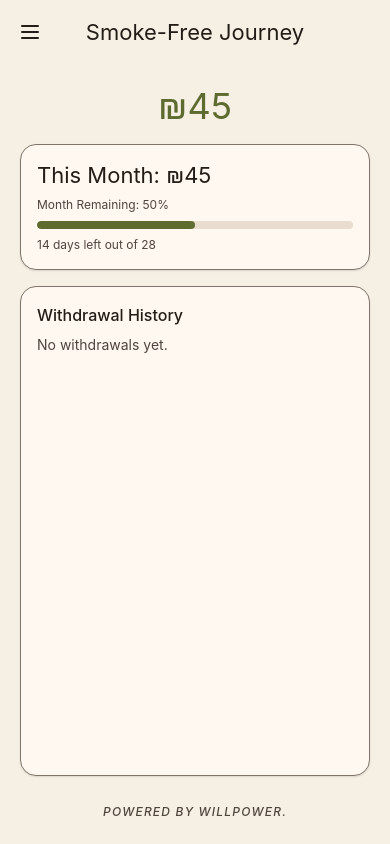
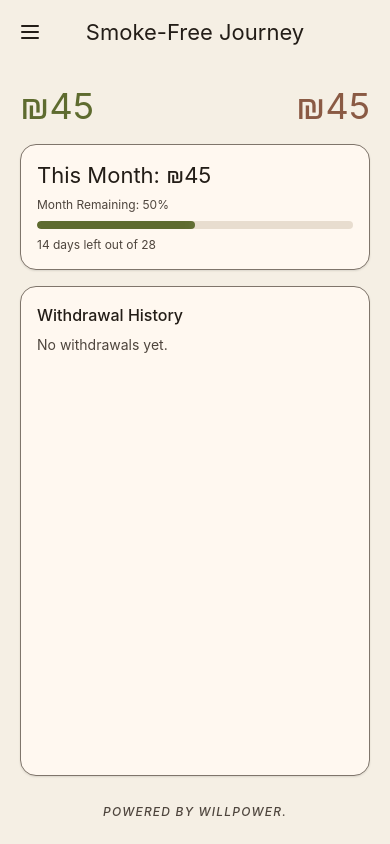
Before and after one commit to Vaidas737/VKSmokeQuit, a React Native app: screen / in a window 390 px wide. Built offline with nearby package versions, Linux system fonts and the light colour scheme.

Commit message:
total amount improvements

```diff
--- a/src/components/AppDialog.tsx
+++ b/src/components/AppDialog.tsx
@@ -7,6 +7,7 @@ import {
   View,
 } from 'react-native';
 
+import {AppOverlayPortal} from '@/components/overlay/AppOverlayPortal';
 import {AppButton} from '@/components/AppButton';
 import {AppCard} from '@/components/AppCard';
 import {AppText} from '@/components/AppText';
@@ -27,8 +28,8 @@ type AppDialogProps = {
   visible: boolean;
 };
 
-const OPEN_DURATION_MS = 240;
-const CLOSE_DURATION_MS = 190;
+const OPEN_DURATION_MS = 300;
+const CLOSE_DURATION_MS = 240;
 
 export function AppDialog({
   cancelLabel = 'Cancel',
@@ -89,6 +90,7 @@ export function AppDialog({
     : 0;
 
   return (
+    <AppOverlayPortal>
       <View
         pointerEvents="box-none"
         style={styles.root}>
@@ -137,6 +139,7 @@ export function AppDialog({
           </Animated.View>
         </Animated.View>
       </View>
+    </AppOverlayPortal>
   );
 }
 
--- a/src/components/AppSnackbar.tsx
+++ b/src/components/AppSnackbar.tsx
@@ -9,6 +9,7 @@ import {
 import {useSafeAreaInsets} from 'react-native-safe-area-context';
 import MaterialIcons from 'react-native-vector-icons/MaterialIcons';
 
+import {AppOverlayPortal} from '@/components/overlay/AppOverlayPortal';
 import {AppText} from '@/components/AppText';
 import {withOpacity} from '@/design/theme';
 import {useTheme} from '@/design/theme/ThemeProvider';
@@ -188,6 +189,7 @@ export function AppSnackbar({
   };
 
   return (
+    <AppOverlayPortal layer="snackbar">
       <Animated.View
         pointerEvents="box-none"
         style={[
@@ -271,6 +273,7 @@ export function AppSnackbar({
           ) : null}
         </View>
       </Animated.View>
+    </AppOverlayPortal>
   );
 }
 
--- /dev/null
+++ b/src/components/overlay/AppOverlayPortal.tsx
@@ -0,0 +1,50 @@
+import {useEffect, useRef, type ReactNode} from 'react';
+
+import {
+  type AppOverlayLayer,
+  useAppOverlayManager,
+} from '@/components/overlay/AppOverlayProvider';
+
+type AppOverlayPortalProps = {
+  children: ReactNode;
+  layer?: AppOverlayLayer;
+};
+
+export function AppOverlayPortal({
+  children,
+  layer = 'base',
+}: AppOverlayPortalProps) {
+  const manager = useAppOverlayManager();
+  const portalKeyRef = useRef<number | null>(null);
+  const latestChildrenRef = useRef(children);
+  const latestLayerRef = useRef(layer);
+
+  latestChildrenRef.current = children;
+  latestLayerRef.current = layer;
+
+  useEffect(() => {
+    portalKeyRef.current = manager.mount(
+      latestLayerRef.current,
+      latestChildrenRef.current,
+    );
+
+    return () => {
+      if (portalKeyRef.current === null) {
+        return;
+      }
+
+      manager.unmount(portalKeyRef.current);
+      portalKeyRef.current = null;
+    };
+  }, [manager]);
+
+  useEffect(() => {
+    if (portalKeyRef.current === null) {
+      return;
+    }
+
+    manager.update(portalKeyRef.current, layer, children);
+  }, [children, layer, manager]);
+
+  return null;
+}
--- /dev/null
+++ b/src/components/overlay/AppOverlayProvider.tsx
@@ -0,0 +1,128 @@
+import {
+  createContext,
+  type PropsWithChildren,
+  type ReactNode,
+  useCallback,
+  useContext,
+  useMemo,
+  useRef,
+  useState,
+} from 'react';
+import {StyleSheet, View} from 'react-native';
+
+export type AppOverlayLayer = 'base' | 'snackbar';
+
+type OverlayEntry = {
+  children: ReactNode;
+  key: number;
+  layer: AppOverlayLayer;
+};
+
+type AppOverlayManager = {
+  mount: (layer: AppOverlayLayer, children: ReactNode) => number;
+  unmount: (key: number) => void;
+  update: (key: number, layer: AppOverlayLayer, children: ReactNode) => void;
+};
+
+const AppOverlayContext = createContext<AppOverlayManager | null>(null);
+
+function renderOverlayEntry(entry: OverlayEntry) {
+  return (
+    <View
+      collapsable={false}
+      key={entry.key}
+      pointerEvents="box-none"
+      style={StyleSheet.absoluteFill}>
+      {entry.children}
+    </View>
+  );
+}
+
+export function AppOverlayProvider({children}: PropsWithChildren) {
+  const nextKeyRef = useRef(0);
+  const [entries, setEntries] = useState<OverlayEntry[]>([]);
+
+  const mount = useCallback((layer: AppOverlayLayer, overlayChildren: ReactNode) => {
+    const key = nextKeyRef.current++;
+    setEntries(previous => [
+      ...previous,
+      {
+        children: overlayChildren,
+        key,
+        layer,
+      },
+    ]);
+
+    return key;
+  }, []);
+
+  const update = useCallback((key: number, layer: AppOverlayLayer, overlayChildren: ReactNode) => {
+    setEntries(previous =>
+      previous.map(entry =>
+        entry.key === key
+          ? {
+              ...entry,
+              children: overlayChildren,
+              layer,
+            }
+          : entry,
+      ),
+    );
+  }, []);
+
+  const unmount = useCallback((key: number) => {
+    setEntries(previous => previous.filter(entry => entry.key !== key));
+  }, []);
+
+  const manager = useMemo<AppOverlayManager>(
+    () => ({
+      mount,
+      unmount,
+      update,
+    }),
+    [mount, unmount, update],
+  );
+
+  const baseLayerEntries = entries.filter(entry => entry.layer === 'base');
+  const snackbarLayerEntries = entries.filter(entry => entry.layer === 'snackbar');
+
+  return (
+    <AppOverlayContext.Provider value={manager}>
+      <View collapsable={false} pointerEvents="box-none" style={styles.root}>
+        <View collapsable={false} pointerEvents="box-none" style={styles.content}>
+          {children}
+        </View>
+
+        <View pointerEvents="box-none" style={styles.layer}>
+          {baseLayerEntries.map(renderOverlayEntry)}
+        </View>
+
+        <View pointerEvents="box-none" style={styles.layer}>
+          {snackbarLayerEntries.map(renderOverlayEntry)}
+        </View>
+      </View>
+    </AppOverlayContext.Provider>
+  );
+}
+
+export function useAppOverlayManager(): AppOverlayManager {
+  const context = useContext(AppOverlayContext);
+
+  if (!context) {
+    throw new Error('useAppOverlayManager must be used within AppOverlayProvider');
+  }
+
+  return context;
+}
+
+const styles = StyleSheet.create({
+  content: {
+    flex: 1,
+  },
+  layer: {
+    ...StyleSheet.absoluteFillObject,
+  },
+  root: {
+    flex: 1,
+  },
+});
--- a/src/design/theme/ThemeProvider.tsx
+++ b/src/design/theme/ThemeProvider.tsx
@@ -7,6 +7,7 @@ import {
   useState,
 } from 'react';
 import {Appearance} from 'react-native';
+import {AppOverlayProvider} from '@/components/overlay/AppOverlayProvider';
 
 import {useThemePreference} from '@/hooks/useThemePreference';
 import {
@@ -69,7 +70,11 @@ export function ThemeProvider({children}: PropsWithChildren) {
     [isReady, resolvedMode, setThemeMode, theme, themeMode, toggleTheme],
   );
 
-  return <ThemeContext.Provider value={value}>{children}</ThemeContext.Provider>;
+  return (
+    <ThemeContext.Provider value={value}>
+      <AppOverlayProvider>{children}</AppOverlayProvider>
+    </ThemeContext.Provider>
+  );
 }
 
 export function useTheme(): ThemeContextValue {
--- a/src/screens/HomeScreen.tsx
+++ b/src/screens/HomeScreen.tsx
@@ -374,7 +374,8 @@ export function HomeScreen({
           },
         ]}>
         <View style={styles.summary}>
-          <View style={styles.summaryRow}>
+          <View style={[styles.summaryRow, {columnGap: theme.spacing[12]}]}>
+            <View style={styles.summaryAmountColumn}>
               <Pressable
                 accessibilityLabel="Withdraw from total amount"
                 accessibilityRole="button"
@@ -387,10 +388,26 @@ export function HomeScreen({
                   styles.summaryValuePressable,
                   pressed && canOpenWithdrawDialog ? styles.summaryValuePressablePressed : null,
                 ]}>
-              <AppText color="secondary" style={styles.summaryValue} variant="displaySmall">
+                <AppText
+                  color="secondary"
+                  style={[styles.summaryValue, styles.summaryValueLeft]}
+                  testID="home-total-amount-value"
+                  variant="displaySmall">
                   ₪{balances.adjustedOverall}
                 </AppText>
               </Pressable>
+            </View>
+
+            <View style={[styles.summaryAmountColumn, styles.summaryAmountColumnRight]}>
+              <AppText
+                color="primary"
+                numberOfLines={1}
+                style={[styles.summaryValue, styles.summaryValueRight]}
+                testID="home-absolute-total-value"
+                variant="displaySmall">
+                ₪{balances.generatedOverall}
+              </AppText>
+            </View>
           </View>
         </View>
 
@@ -612,20 +629,34 @@ const styles = StyleSheet.create({
   summaryRow: {
     alignItems: 'center',
     flexDirection: 'row',
-    justifyContent: 'center',
+    justifyContent: 'space-between',
     width: '100%',
   },
+  summaryAmountColumn: {
+    flex: 1,
+    minWidth: 0,
+  },
+  summaryAmountColumnRight: {
+    alignItems: 'flex-end',
+  },
   summaryValuePressable: {
-    alignItems: 'center',
+    alignItems: 'flex-start',
     justifyContent: 'center',
     minHeight: 44,
     minWidth: 44,
+    width: '100%',
   },
   summaryValuePressablePressed: {
     opacity: 0.9,
   },
   summaryValue: {
-    textAlign: 'center',
+    flexShrink: 1,
+  },
+  summaryValueLeft: {
+    textAlign: 'left',
+  },
+  summaryValueRight: {
+    textAlign: 'right',
   },
   brandingCredit: {
     fontStyle: 'italic',
```
Also changed, not shown: 2 other files (tests, documents, lock files or other folders). Lines whose indentation alone changed are shown as unchanged.
